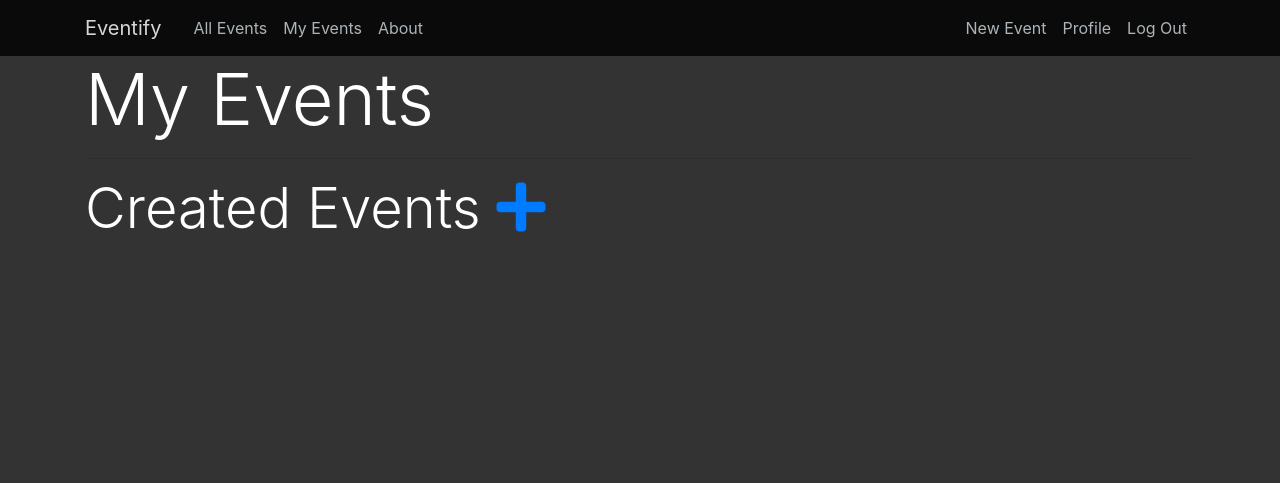
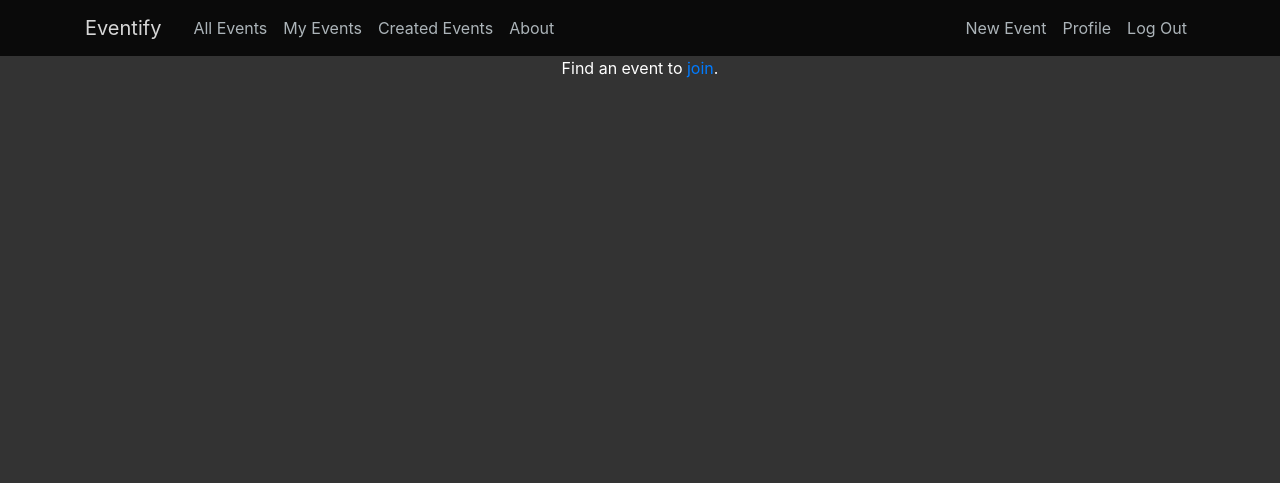
Before and after one commit to vicjor/TDT4140-Eventify, a Django app: page /my-events/ in a window 1280 px wide. Shown: the top 483 px of the page. Run offline with Django 3.2, Linux system fonts and the light colour scheme; the first user in the database is signed in; data comes from the database, SQL or seed files in the repository; some libraries are stand-ins or nearby versions.

Commit message:
Merge branch 'Events' of https://gitlab.stud.idi.ntnu.no/programvareutvikling-v19/gruppe-33 into Events
# Conflicts:
#	eventify/event/static/event/main.css

```diff
--- a/eventify/event/templates/event/base.html
+++ b/eventify/event/templates/event/base.html
@@ -38,6 +38,11 @@
                     {% if user.is_authenticated%}
                         <a class="nav-item nav-link" href="{% url 'my-events' %}">My Events</a>
                     {% endif %}
+
+                    {% if user.is_staff or user.is_superuser %}
+                        <a class="nav-item nav-link" href="{% url 'created-by-user' %}">Created Events</a>
+                    {% endif%}
+
                     <a class="nav-item nav-link" href="{% url 'eventify-about' %}">About</a>
 
 
--- a/eventify/event/templates/event/my_events.html
+++ b/eventify/event/templates/event/my_events.html
@@ -2,48 +2,9 @@
 {% block content %}
      <main role="main" class="inner cover">
 
-         <h1 class="display-3" style="color:white;">{{ coverHeading }}</h1>
-         <hr>
-              <div class="created-events">
-                  {% if user.is_staff or user.is_superuser %}
-                    <h2 class="display-4" style="color:white;">Created Events <a href="{% url 'event-create' %}"><i class="fa fa-plus"></i></a></h2>
-                  {% endif %}
-                  {% if created_events %}
-
-                            <div class="flex-container2">
-                            {% for event in created_events %}
-
-                                <div class="event-row">
-
-                                 <article class="media content-section-allevents">
-
-                                     <a href="{% url 'event-detail' event.id %}"><img width="390px" height="250px" src="{{ event.image.url }}" alt="" style="padding:20px"></a>
-                                     <br>
-
-                                 </article>
-                                    <br>
-
-                                    <h2><a class="article-title" href="{% url 'event-detail' event.id %}">{{ event.title }}</a></h2>
-
-                                    <p class="article-content" style="color:black;"> <i class="fas fa-map-marker-alt"> </i> {{ event.location }}</p>
-                                    <p> <i class="fas fa-calendar-alt"> </i> {{ event.start_date }}</p>
-                                </div>
-                                {% endfor %}
-                                </div>
-
-                  {% elif user.is_authenticated %}
-
-                  {% else %}
-                  <p class="text center"> No events created.
-                  </p>
-                  {% endif %}
-
-
 
               <div class="joined-events">
-                  {% if user.is_staff or user.is_superuser %}
-
-                  {% elif joined_events %}
+                  {% if joined_events %}
                     <h2 class="display-4 " style="color:white;">Joined Events</h2>
 
                   <div class="flex-container2">
--- a/eventify/event/urls.py
+++ b/eventify/event/urls.py
@@ -12,4 +12,5 @@ urlpatterns = [
     path('event/<int:pk>/update', EventUpdateView.as_view(), name='event-update'),
     path('event/<int:pk>/delete', EventDeleteView.as_view(), name='event-delete'),
     path('about/', views.HtmlRender.about, name='eventify-about'),
+    path('event/created/', views.HtmlRender.created_events, name='created-by-user')
 ]
--- a/eventify/event/views.py
+++ b/eventify/event/views.py
@@ -101,7 +101,12 @@ class EventDeleteView(LoginRequiredMixin, UserPassesTestMixin, DeleteView):
 
 class HtmlRender:
 
+    def created_events(request):
 
+        context = {
+            'events': Post.objects.filter(author=request.user)
+        }
+        return render(request, 'event/created_events.html', context)
 
     def home(request):
 
```
Also changed, not shown: eventify/event/templates/event/created_events.html (added, +30 -0 lines), eventify/db.sqlite3.
